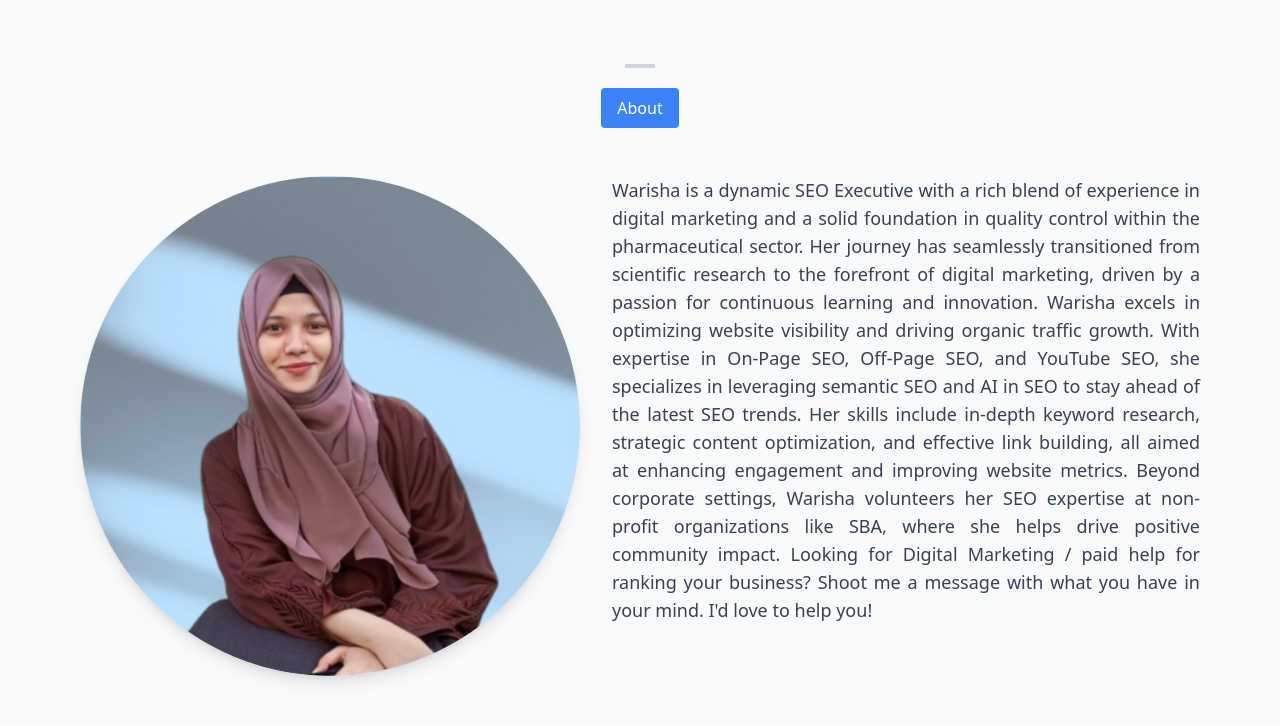
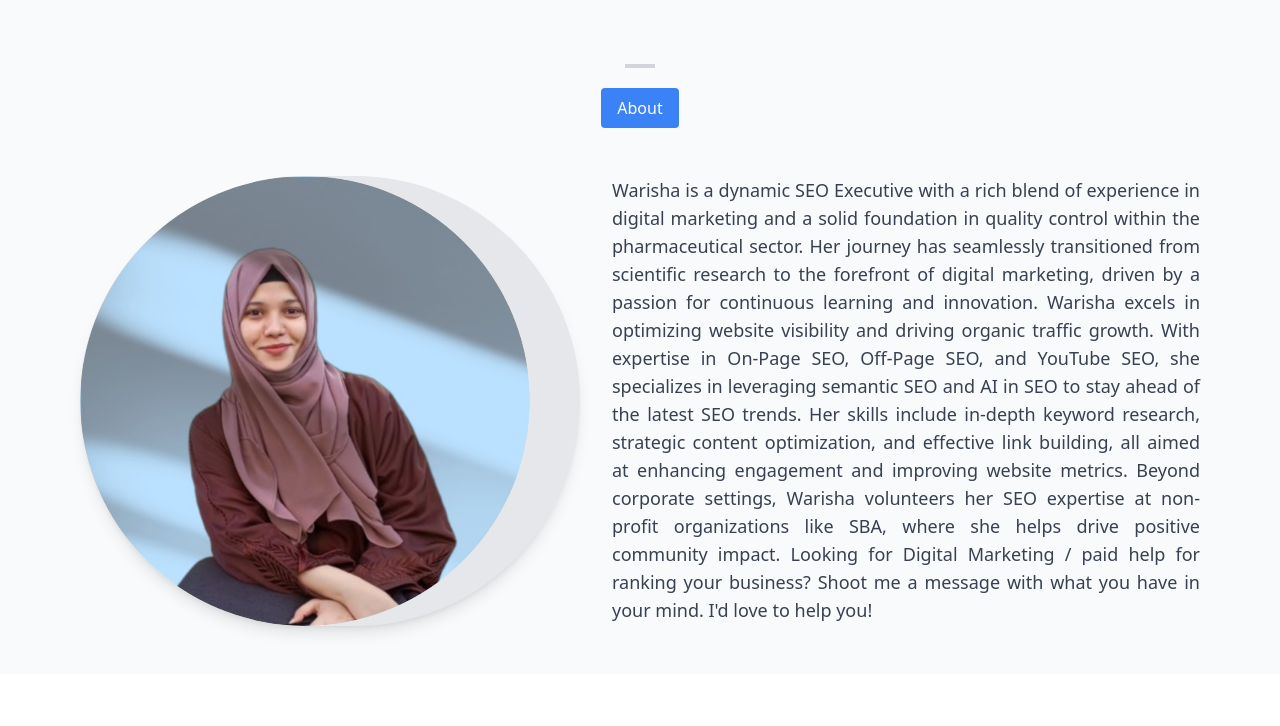
Before and after one commit to tuba-naf/Warisha-Portfolio, a Next.js app: page /Components/About in a window 1280 px wide. Shown: the top 726 px of the page. Built offline with nearby package versions, Linux system fonts and the light colour scheme.

Commit message:
Image modifies

```diff
--- a/app/Components/About/page.tsx
+++ b/app/Components/About/page.tsx
@@ -21,8 +21,8 @@ const About1: React.FC = () => {
             <Image
               src="/Image/Warisha.jpg"
               alt="Description of Image"
-              width={500}
-              height={500}
+              width={450}
+              height={450}
               quality={90}
               priority
               className="rounded-full object-cover"
```
